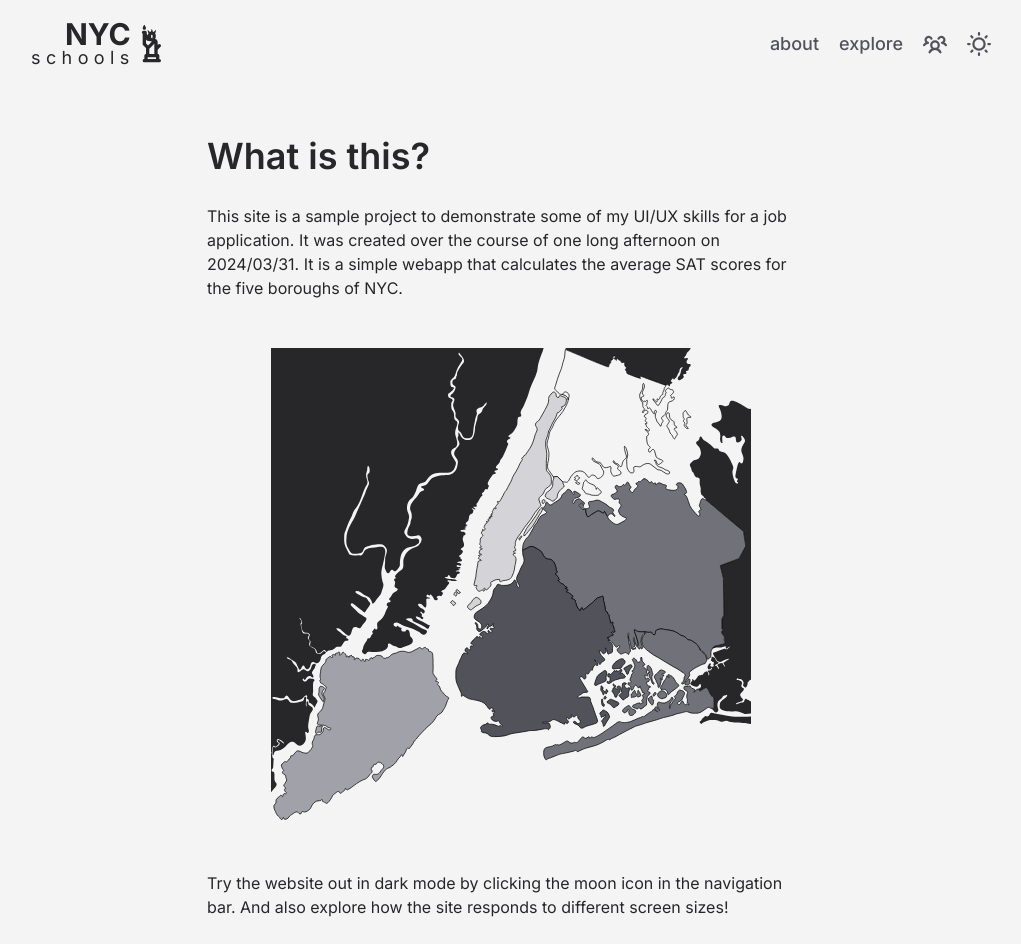
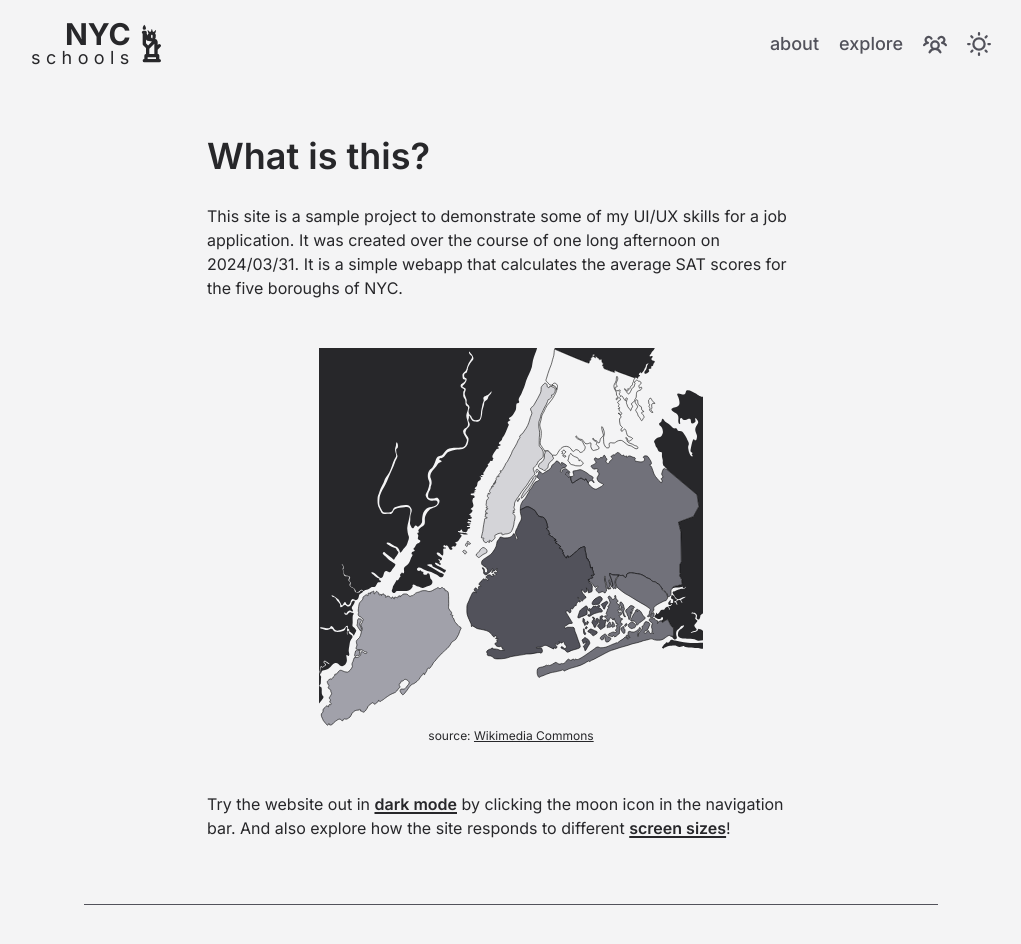
Before and after one commit to leo6liu/20240329-LeoBattalora-NYCSchools, a Next.js app: page / in a window 1280 px wide. Shown: the top 944 px of the page, without its empty margins (129-1150 px from the left). Built offline with nearby package versions, Linux system fonts and the light colour scheme.

Commit message:
styling and source

```diff
--- a/app/page.tsx
+++ b/app/page.tsx
@@ -17,7 +17,7 @@ export default function Home() {
           afternoon on 2024/03/31. It is a simple webapp that calculates the
           average SAT scores for the five boroughs of NYC.
         </p>
-        <div className="mx-auto w-[24rem] py-8 sm:w-[30rem]">
+        <div className="mx-auto w-[20rem] py-8 sm:w-[24rem]">
           <NYC
             colors={{
               otherLand: "rgb(39 39 42)",
@@ -29,11 +29,28 @@ export default function Home() {
               statenIsland: "rgb(161 161 170)",
             }}
           />
+          <p className="text-center text-xs">
+            source:{" "}
+            <a
+              className="underline"
+              target="_blank"
+              href="https://commons.wikimedia.org/wiki/File:The_5_Boroughs_of_New_York_City.svg"
+            >
+              Wikimedia Commons
+            </a>
+          </p>
         </div>
         <p>
-          Try the website out in dark mode by clicking the moon icon in the
-          navigation bar. And also explore how the site responds to different
-          screen sizes!
+          Try the website out in{" "}
+          <span className="font-semibold underline decoration-2 underline-offset-2">
+            dark mode
+          </span>{" "}
+          by clicking the moon icon in the navigation bar. And also explore how
+          the site responds to different{" "}
+          <span className="font-semibold underline decoration-2 underline-offset-2">
+            screen sizes
+          </span>
+          !
         </p>
       </div>
     </>
```
